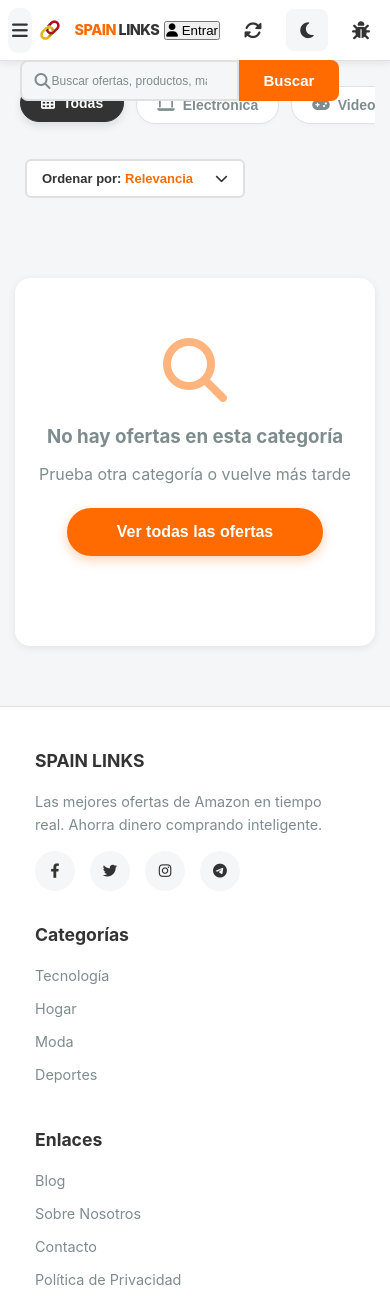
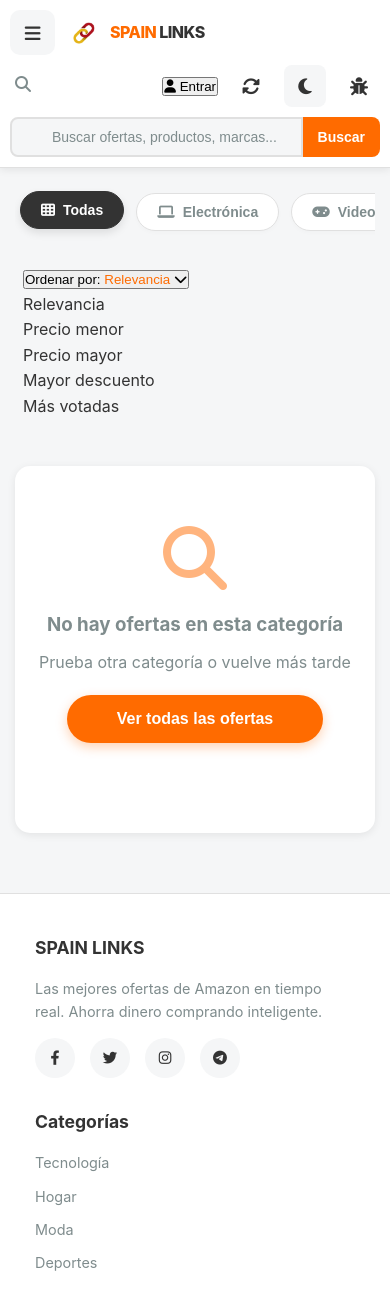
Before and after one commit to alvaroopiintor/ofertas-web, a Flask app: page / in a window 390 px wide. Shown: the top 1300 px of the page. Run offline with Flask 3, Linux system fonts and the light colour scheme; data that the repository does not hold is empty; some libraries are stand-ins or nearby versions.

Commit message:
Update index.html

```diff
--- a/templates/index.html
+++ b/templates/index.html
@@ -1646,88 +1646,94 @@
         }
 
         @media (max-width: 768px) {
-            /* 1. CABECERA: Encaje total */
+            /* 1. CABECERA AMAZON: 2 Filas independientes */
             .header-main {
-                padding: 8px;
-                gap: 5px;
-                flex-wrap: nowrap; /* Evita que los elementos se amontonen */
-                justify-content: space-between;
-                height: 60px;
-            }
-            .header-left { gap: 5px; flex-shrink: 1; min-width: 0; }
-            .header-logo img { height: 26px; width: auto; }
-            .header-logo-text { font-size: 0.9rem; white-space: nowrap; }
-
-            /* Buscador compacto al 60% */
+                flex-wrap: wrap; /* Permite que el buscador caiga a la línea de abajo */
+                height: auto;
+                padding: 10px;
+                gap: 10px 0; /* Espacio vertical entre la fila 1 y 2 */
+            }
+            .header-left { flex: 1; min-width: 50%; }
+            .header-logo img { height: 28px; }
+            .header-logo-text { font-size: 1rem; }
+
+            .header-actions { flex: 1; display: flex; justify-content: flex-end; }
+
+            /* Buscador en la Fila 2 al 100% de ancho */
             .header-search {
-                order: 3;
-                width: 60%;
-                position: absolute;
-                top: 60px; /* Lo ponemos debajo de la cabecera principal */
-                left: 5%;
-                z-index: 10;
-            }
-            .search-input { padding: 6px 30px; font-size: 12px; }
-
-            /* 2. PRODUCTOS: 2 por línea con PROPORCIÓN REAL */
+                order: 4; /* Lo empuja al final de todo */
+                width: 100%;
+                margin: 0;
+                position: static; /* Quitamos comportamientos extraños */
+            }
+            .search-input { padding: 10px 15px 10px 40px; font-size: 14px; }
+            .search-btn { padding: 10px 15px; font-size: 14px; }
+
+            /* 2. PRODUCTOS: 2 Columnas Estándar E-commerce */
             .products-grid {
                 grid-template-columns: repeat(2, 1fr);
                 gap: 8px;
+                padding: 8px;
+                margin-top: 10px;
+            }
+
+            .product-card {
+                height: 100%;
+                display: flex;
+                flex-direction: column;
+            }
+
+            .product-card-image {
+                width: 100%;
+                height: auto;
+                aspect-ratio: 1 / 1; /* LA REGLA DE ORO: Cuadrado perfecto siempre */
                 padding: 10px;
-                margin-top: 40px; /* Espacio para el buscador absoluto */
-            }
-
-            .product-card { height: auto; display: flex; flex-direction: column; }
-
-            .product-card-image {
-                height: auto;
-                aspect-ratio: 1 / 1; /* Mantiene el cuadrado perfecto, no se estira */
-                padding: 8px;
-            }
+                display: flex;
+                align-items: center;
+                justify-content: center;
+            }
+
+            .product-card-image img {
+                max-width: 100%;
+                max-height: 100%;
+                object-fit: contain; /* Ajusta la foto dentro del cuadrado sin deformar */
+            }
+
+            .product-card-content {
+                padding: 10px;
+                display: flex;
+                flex-direction: column;
+                flex-grow: 1;
+            }
+
+            /* LA REGLA DE LAS 2 LÍNEAS */
             .product-card h3 {
-                font-size: 0.7rem;
-                min-height: 1.8rem;
-                line-height: 1.1;
-                margin-bottom: 5px;
-            }
-            .product-card .price { font-size: 1rem; }
-            .amazon-btn { padding: 8px; font-size: 9px; margin-top: auto; }
-        }
-
-        /* Bloqueo de desplazamiento horizontal */
-        html, body { max-width: 100%; overflow-x: hidden; position: relative; }
-
-        /* Estilo del Botón Cuadrado de Ordenar */
-        .sort-dropdown-container { margin: 10px; width: 100%; max-width: 220px; position: relative; }
-        .sort-dropdown-btn {
-            background: var(--card-bg);
-            border: 2px solid var(--border-color);
-            border-radius: 6px;
-            padding: 10px 15px;
-            color: var(--text-color);
-            font-size: 13px;
-            font-weight: 700;
-            width: 100%;
-            display: flex;
-            justify-content: space-between;
-            align-items: center;
-            cursor: pointer;
-        }
-        .sort-dropdown-menu {
-            display: none;
-            position: absolute;
-            top: 100%; left: 0; right: 0;
-            background: var(--card-bg);
-            border: 2px solid var(--border-color);
-            border-radius: 6px;
-            z-index: 2000;
-            flex-direction: column;
-            box-shadow: 0 4px 12px rgba(0,0,0,0.1);
-        }
-        .sort-dropdown-menu.active { display: flex; }
-        .sort-opt { padding: 10px 15px; font-size: 13px; cursor: pointer; border-bottom: 1px solid var(--border-color); }
-        .sort-opt:hover { background: var(--bg-color); color: var(--primary-color); }
-
+                font-size: 13px; /* Tamaño ideal lectura móvil */
+                line-height: 1.3;
+                margin-bottom: 8px;
+                display: -webkit-box;
+                -webkit-line-clamp: 2; /* Corta en la línea 2 */
+                -webkit-box-orient: vertical;
+                overflow: hidden;
+            }
+
+            .product-card .price { font-size: 18px; font-weight: 900; }
+            .product-card .old-price { font-size: 12px; }
+            .inline-discount { font-size: 11px; padding: 2px 4px; }
+
+            .amazon-btn {
+                padding: 10px;
+                font-size: 12px;
+                margin-top: auto; /* Empuja siempre el botón hacia el fondo de la tarjeta */
+            }
+
+            /* Ajuste del botón Ordenar para que ocupe todo el ancho en móvil */
+            .sort-dropdown-container {
+                margin: 10px 8px;
+                width: calc(100% - 16px);
+                max-width: none;
+            }
+        }
 
         /* ==================== DEBUG, HIDDEN & ANIMATIONS ==================== */
         .debug-console {
@@ -2357,7 +2363,6 @@
         async function toggleFavorite(e, productId) {
             e.stopPropagation();
             if (!authToken) {
-                alert("Inicia sesión para guardar tus favoritos ❤️");
                 openAuthModal();
                 return;
             }
@@ -3194,7 +3199,6 @@ function prevRelatedProducts() {
         async function setUserVote(productId, voteType) {
             // 1. COMPROBAR SI ESTÁ LOGUEADO
             if (!authToken) {
-                alert("Debes iniciar sesión para votar en las ofertas.");
                 openAuthModal();
                 return null;
             }
```
